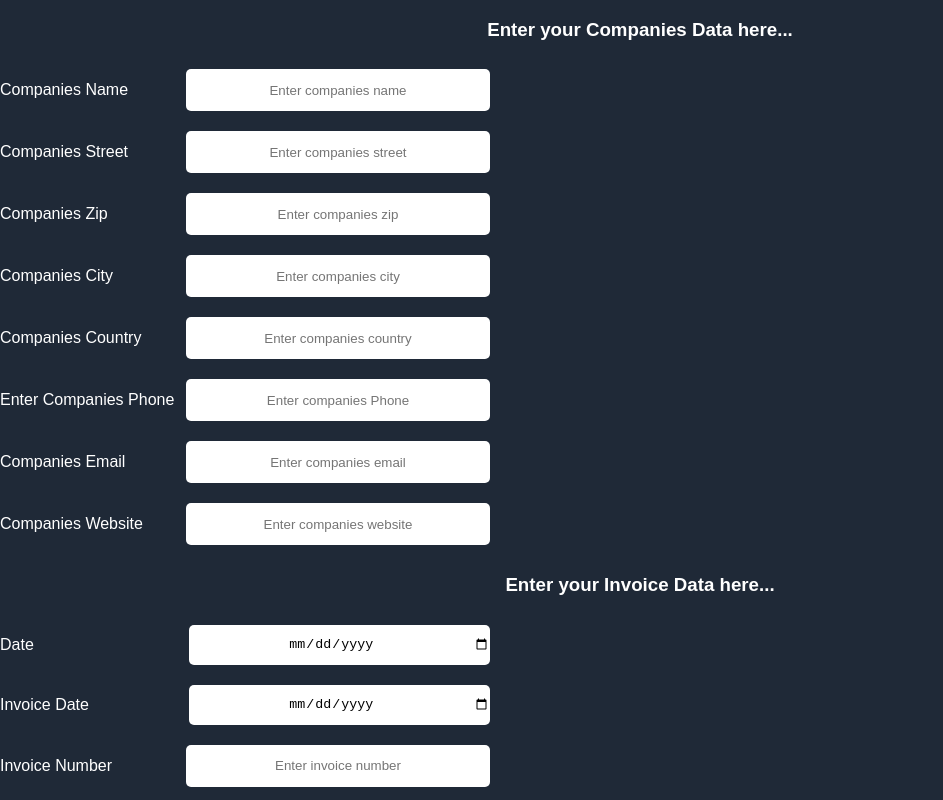
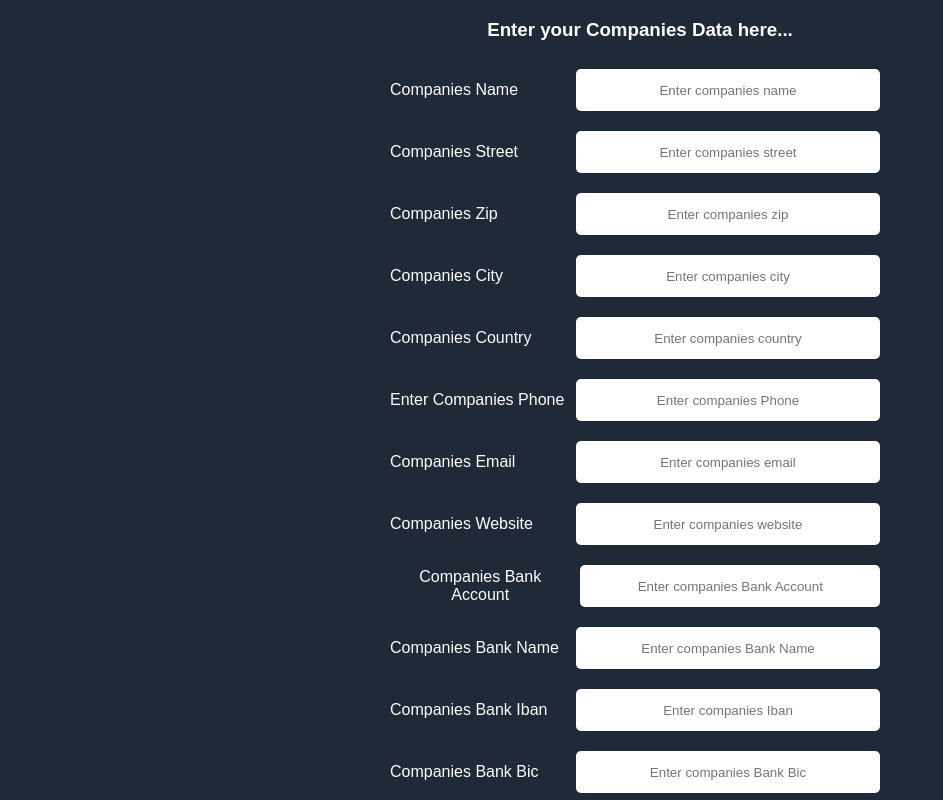
Before and after one commit to devkid/invoicer-v6, a React (Create React App) app: page / in a window 1280 px wide. Both pictures are taken after a click on the button 137 px from the left and 60 px from the top of the page. Shown: the top 800 px of the page, without its empty margins (0-943 px from the left). Built offline with nearby package versions, Linux system fonts and the light colour scheme.

Commit message:
additional init

```diff
--- a/src/App.js
+++ b/src/App.js
@@ -27,6 +27,8 @@ export default function App() {
     const [companiesBankName, setCompaniesBankName] = useState("")
     const [companiesBankIban, setCompaniesBankIban] = useState("")
     const [companiesBankBic, setCompaniesBankBic] = useState("")
+    const [companiesTaxId, setCompaniesTaxId] = useState("")
+    const [companiesParagraph, setCompaniesParagraph] = useState("")
 
 //Invoices
     const [date, setDate] = useState("")
@@ -86,12 +88,13 @@ export default function App() {
                     companiesWebsite = {companiesWebsite}
                     setCompaniesWebsite = {setCompaniesWebsite}
 
+                    date = {date}
+                    setDate={setDate}
+
                     clientFirstName = {clientFirstName}
                     setClientFirstName={setClientFirstName}
                     clientLastName = {clientLastName}
                     setClientLastName={setClientLastName}
-                    clientId = {clientId}
-                    setClientId = {setClientId}
                     clientStreet = {clientStreet}
                     setClientStreet = {setClientStreet}
                     clientZip = {clientZip}
@@ -113,6 +116,8 @@ export default function App() {
                     <InvoiceDetails
                         date = {date}
                         setDate = {setDate}
+                        clientId = {clientId}
+                        setClientId = {setClientId}
                         invoiceNumber = {invoiceNumber}
                         setInvoiceNumber = {setInvoiceNumber}
                         invoiceDate = {invoiceDate}
@@ -133,9 +138,17 @@ export default function App() {
                     <InvoiceNotes
                         // notes = {notes}
                         companiesBankAccount = {companiesBankAccount}
+                        setCompaniesBankAccount = {setCompaniesBankAccount}
                         companiesBankName = {companiesBankName}
+                        setCompaniesBankName = {setCompaniesBankName}
                         companiesBankIban = {companiesBankIban}
+                        setCompaniesBankIban = {setCompaniesBankIban}
                         companiesBankBic = {companiesBankBic}
+                        setCompaniesBankBic = {setCompaniesBankBic}
+                        companiesTaxId = {companiesTaxId}
+                        setCompaniesTaxId = {setCompaniesTaxId}
+                        companiesParagraph = {companiesParagraph}
+                        setCompaniesParagraph = {setCompaniesParagraph}
                     />
 
                     <Footer/>
@@ -169,6 +182,10 @@ export default function App() {
                             setCompaniesBankIban = {setCompaniesBankIban}
                             companiesBankBic = {companiesBankBic}
                             setCompaniesBankBic = {setCompaniesBankBic}
+                            companiesTaxId = {companiesTaxId}
+                            setCompaniesTaxId = {setCompaniesTaxId}
+                            companiesParagraph = {companiesParagraph}
+                            setCompaniesParagraph = {setCompaniesParagraph}
 
                             clientFirstName = {clientFirstName}
                             setClientFirstName={setClientFirstName}
@@ -207,28 +224,3 @@ export default function App() {
         </div>
     );
 }
-
-// const [previewInvoice, setPreviewInvoice] = useState(true)
-// const [editInvoice, setEditInvoice] = useState("")
-// const [invoiceMenu, setInvoiceMenu] = useState("")
-// const [printInvoice, setPrintInvoice] = useState("")
-// const [sendInvoice, setSendInvoice] = useState("")
-// const [saveInvoice, setSaveInvoice] = useState("")
-// const [companyName, setCompanyName] = useState("")
-// const [companyAddress, setCompanyAddress] = useState("")
-// const [companyEmail, setCompanyEmail] = useState("")
-// const [companyPhone, setCompanyPhone] = useState("")
-// const [companyBankName, setCompanyBankName] = useState("")
-// const [companyWebsite, setCompanyWebsite] = useState("")
-// const [clientAddress, setClientAddress] = useState("")
-// const [invoiceNumber, setINvoiceNumber] = useState("")
-// const [invoiceDate, setInvoiceDate] = useState("")
-// const [dueDate , setDueDate] = useState("")
-// const [notes, setNotes] = useState("")
-// const [total, setTotal] = useState("")
-// const [price, setPrice] = useState("")
-// const [quantity, setQuantity] = useState("")
-// const [unit, setUnit] = useState("")
-// const [date, setDate] = useState("")
-// const [task, setTask] = useState("")
-// const [currentTaskId, setCurrentTaskId] = useState("")
--- a/src/Components/AddInvoice.js
+++ b/src/Components/AddInvoice.js
@@ -11,6 +11,13 @@ export default function AddInvoice({
     companiesPhone, setCompaniesPhone,
     companiesEmail, setCompaniesEmail,
     companiesWebsite, setCompaniesWebsite,
+    companiesBankAccount, setCompaniesBankAccount,
+    companiesBankName, setCompaniesBankName,
+    companiesBankIban, setCompaniesBankIban,
+    companiesBankBic, setCompaniesBankBic,
+    companiesTaxId, setCompaniesTaxId,
+    companiesParagraph, setCompaniesParagraph,
+
 
     date, setDate,
     invoiceDate, setInvoiceDate,
@@ -38,7 +45,7 @@ export default function AddInvoice({
     },[setAddInvoice])
 
     return (
-        <div>
+        <div className="addInvoice">
             <h3 className="w">Enter your Companies Data here...</h3>
 
                     <div className="task-con-inputFlex">
@@ -152,6 +159,90 @@ export default function AddInvoice({
                             onChange={(e) => setCompaniesWebsite(e.target.value)}
                         />
                     </div>
+
+                    <div className="task-con-inputFlex">
+                        <label className="w mr-20" htmlFor={companiesBankAccount}>Companies Bank Account</label>
+                        <input
+                            className="task-input"
+                            type="text"
+                            placeholder="Enter companies Bank Account"
+                            name="companiesBankAccount"
+                            id="companiesBankAccount"
+                            autoComplete="off"
+                            value={companiesBankAccount}
+                            onChange={(e) => setCompaniesBankAccount(e.target.value)}
+                        />
+                    </div>
+
+                    <div className="task-con-inputFlex">
+                        <label className="w mr-20" htmlFor={companiesBankName}>Companies Bank Name</label>
+                        <input
+                            className="task-input"
+                            type="text"
+                            placeholder="Enter companies Bank Name"
+                            name="companiesBankName"
+                            id="companiesBankName"
+                            autoComplete="off"
+                            value={companiesBankName}
+                            onChange={(e) => setCompaniesBankName(e.target.value)}
+                        />
+                    </div>
+
+                    <div className="task-con-inputFlex">
+                        <label className="w mr-20" htmlFor={companiesBankIban}>Companies Bank Iban</label>
+                        <input
+                            className="task-input"
+                            type="text"
+                            placeholder="Enter companies Iban"
+                            name="companiesBankIban"
+                            id="companiesBankIban"
+                            autoComplete="off"
+                            value={companiesBankIban}
+                            onChange={(e) => setCompaniesBankIban(e.target.value)}
+                        />
+                    </div>
+
+                    <div className="task-con-inputFlex">
+                        <label className="w mr-20" htmlFor={companiesBankBic}>Companies Bank Bic</label>
+                        <input
+                            className="task-input"
+                            type="text"
+                            placeholder="Enter companies Bank Bic"
+                            name="companiesBankBic"
+                            id="companiesBankBic"
+                            autoComplete="off"
+                            value={companiesBankBic}
+                            onChange={(e) => setCompaniesBankBic(e.target.value)}
+                        />
+                    </div>
+
+                    <div className="task-con-inputFlex">
+                    <label className="w mr-20" htmlFor={companiesTaxId}>Companies Tax Id</label>
+                    <input
+                        className="task-input"
+                        type="text"
+                        placeholder="Enter companies Tax Id"
+                        name="companiesTaxId"
+                        id="companiesTaxId"
+                        autoComplete="off"
+                        value={companiesTaxId}
+                        onChange={(e) => setCompaniesTaxId(e.target.value)}
+                    />
+                </div>
+
+                <div className="task-con-inputFlex">
+                <label className="w mr-20" htmlFor={companiesParagraph}>Companies Paragraph</label>
+                <input
+                    className="task-input"
+                    type="text"
+                    placeholder="Enter companies Paragraph"
+                    name="companiesParagraph"
+                    id="companiesParagraph"
+                    autoComplete="off"
+                    value={companiesParagraph}
+                    onChange={(e) => setCompaniesParagraph(e.target.value)}
+                />
+            </div>
 
             <h3 className="w">Enter your Invoice Data here...</h3>
 
@@ -355,7 +446,7 @@ export default function AddInvoice({
                         />
                     </div>
 
-                    <div className="task-con-inputFlex">
+                    <div className="task-con-inputFlex mb-20">
                         <label className="w mr-20" htmlFor={clientWebsite}>Client's Website</label>
                         <input
                             className="task-input"
@@ -374,7 +465,7 @@ export default function AddInvoice({
                 onClick={() => setAddInvoice(false)}
                 id="show-invoice-mask"
             >
-                Preview Invoice EditMask !!!
+                Create Invoice
             </button>
         </div>
     )
--- a/src/Components/AddTask.js
+++ b/src/Components/AddTask.js
@@ -15,10 +15,6 @@ export default function AddTask({setTask, setCurrentTaskId}) {
         console.log(setTask)
     }
 
-
-
-
-
     return (
     <div className="div-con-2 ml-20">
         <button
--- a/src/Components/Footer.js
+++ b/src/Components/Footer.js
@@ -1,8 +1,6 @@
-import React, {useState} from 'react';
+
 
 export default function Footer()  {
-
-    const [state, setState] = useState('');
 
     return (
         <div className="div-con-1">
--- a/src/Components/Header.js
+++ b/src/Components/Header.js
@@ -39,7 +39,6 @@ export default function Header({handlePrint, setAddInvoice, setShowInvoice})  {
                     <img src={editNoteBtnIcon} alt="editNoteBtnIcon"/>
                     </button>
                 </div>
-
 
                 <div className="invoice-btn-r">
                     <button
--- a/src/Components/InvoiceNotes.js
+++ b/src/Components/InvoiceNotes.js
@@ -5,6 +5,8 @@ export default function InvoiceOptions({
     companiesBankName = {companiesBankName},
     companiesBankIban = {companiesBankIban},
     companiesBankBic = {companiesBankBic},
+    companiesTaxId = {companiesTaxId},
+    companiesParagraph = {companiesParagraph}
 }){
 
 
@@ -16,15 +18,15 @@ export default function InvoiceOptions({
             </div>
 
             <div className="companyBankInformation">
+                <div><span>BankAccount: </span>{companiesBankAccount}</div>
                 <div><span>Bankname: </span>{companiesBankName}</div>
-                <div><span>BankAccount: </span>{companiesBankAccount}</div>
                 <div><span>IBAN:</span>{companiesBankIban}</div>
                 <div><span>Bic:</span>{companiesBankBic}</div>
             </div>
 
             <div className="companyTaxInformation">
-                <div><span>SteuerId:</span>1234567890</div>
-                <div><span>UstG:</span>Kleinunternehmer nach §17.1 UstG</div>
+                <div><span>SteuerId:</span>{companiesTaxId}</div>
+                <div><span>UstG:</span>{companiesParagraph}</div>
             </div>
         </div>
     )
--- a/src/index.css
+++ b/src/index.css
@@ -37,6 +37,9 @@ mr-20{
 
 .mt-20{
     margin-top: 20px;
+}
+.mb-20{
+margin-bottom: 20px;
 }
 
 /*         Header         */
@@ -426,3 +429,9 @@ footer{
     color: white;
     margin-top: 0;
 }
+
+.addInvoice{
+    display: flex;
+    flex-direction: column;
+    align-items: center;
+}
```
Also changed, not shown: src/Components/InvoiceDetails.js (+11 -10 lines), src/Components/InvoiceHeader.js (+10 -20 lines), src/Components/Task.js (indentation only), src/images/phoneIcon_white.png (added).
